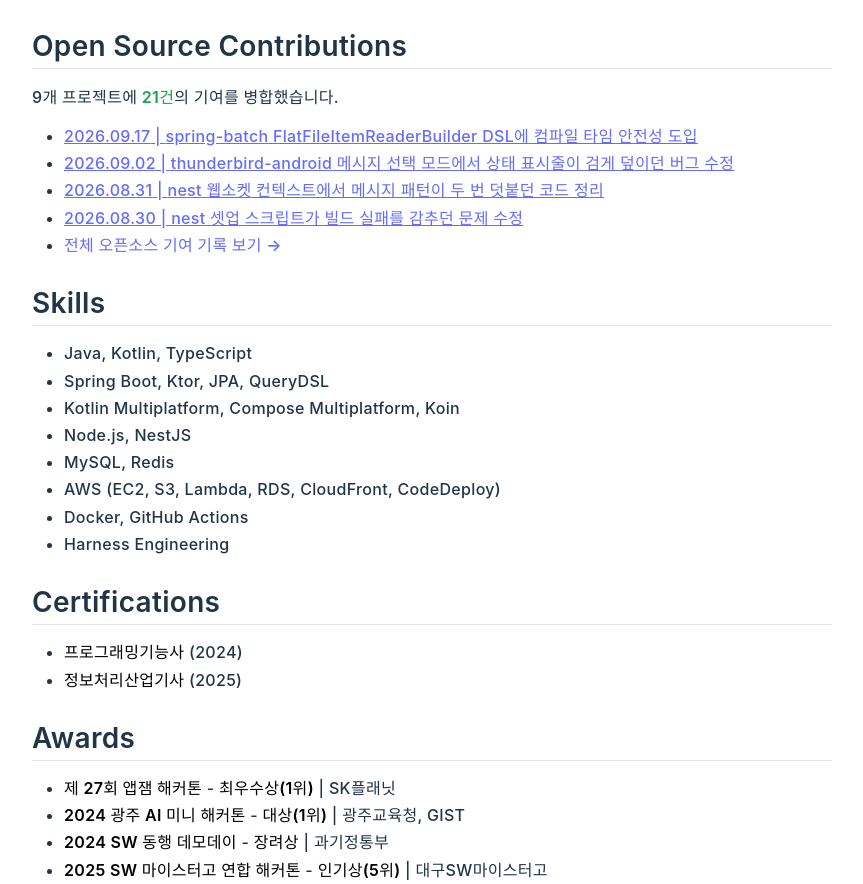
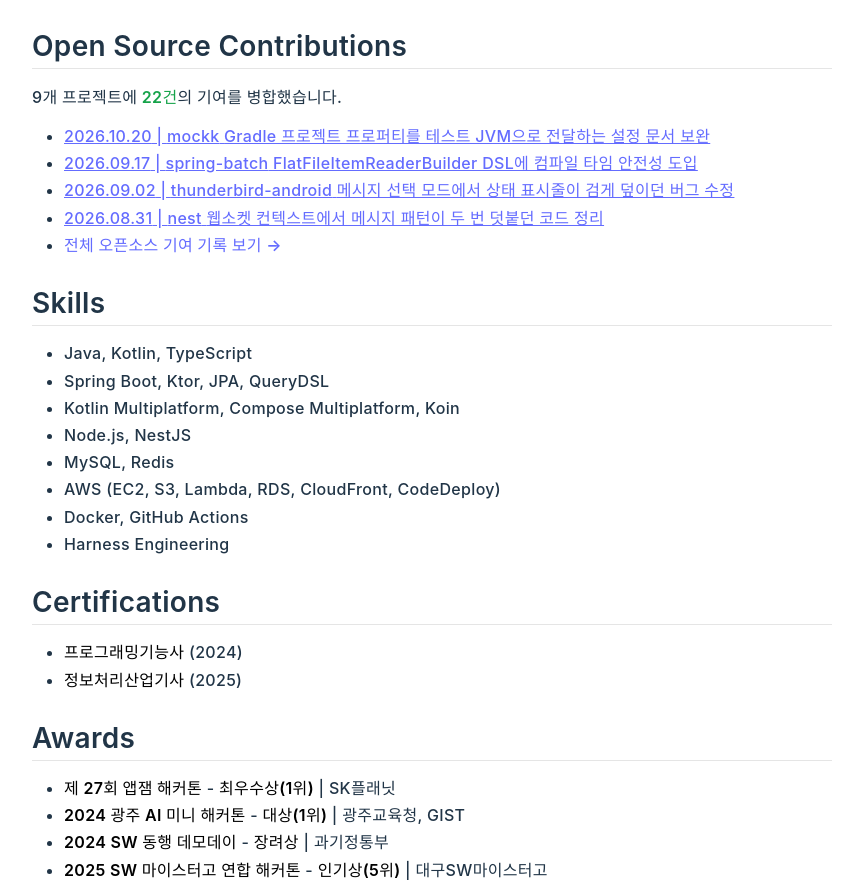
Before and after one commit to snowykte0426/my-resume, a React (Vite) app: page / in a window 1280 px wide. Shown: the part 3209-4093 px from the top of the page, without its empty margins (208-1071 px from the left). Built offline with nearby package versions, Linux system fonts and the light colour scheme; a web font is replaced by a local one.

Commit message:
update open source contributions; add new contribution and increment contribution count

```diff
--- a/src/content/resume.mdx
+++ b/src/content/resume.mdx
@@ -119,7 +119,7 @@ import RecentOpenSourceContributions from '../components/RecentOpenSourceContrib
 
 {/* Counts below are hardcoded. Update them whenever src/data/openSource.ts changes. */}
 
-9개 프로젝트에 <Metric>21건</Metric>의 기여를 병합했습니다.
+9개 프로젝트에 <Metric>22건</Metric>의 기여를 병합했습니다.
 
 <RecentOpenSourceContributions />
 
--- a/src/data/openSource.ts
+++ b/src/data/openSource.ts
@@ -40,6 +40,16 @@ export const openSourceProjects: OpenSourceProject[] = [
     description:
       'Kotlin 전용 모킹 라이브러리로, DSL 기반 API를 통해 코루틴·value class 등 Kotlin 고유 기능을 지원합니다. JVM·Android·Native 멀티플랫폼 타깃을 대상으로 합니다.',
     contributions: [
+      {
+        date: '2026.10.20',
+        title: 'Gradle 프로젝트 프로퍼티를 테스트 JVM으로 전달하는 설정 문서 보완',
+        summary: 'README 예제에 테스트 JVM으로 시스템 프로퍼티를 넘기는 설정이 빠져 있어 옵션이 적용되지 않던 것을 바로잡고, 우선순위와 멀티 모듈 적용 위치를 정리했습니다.',
+        url: 'https://github.com/mockk/mockk/pull/1574',
+        ref: '#1574',
+        additions: 25,
+        deletions: 7,
+        changedFiles: 1,
+      },
       {
         date: '2026.07.02',
         title: '제네릭 value class boxed 타입 파라미터 상한 경계 추론 버그 수정',
```
